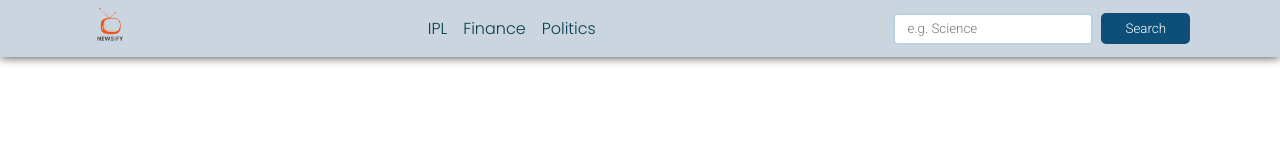
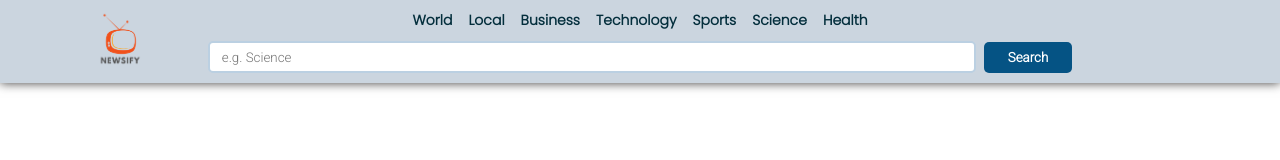
Before and after one commit to Rishi-Kokil/News-Website-Using-API, a plain HTML site: page index.html in a window 1280 px wide. Drawn offline with Linux system fonts and the light colour scheme; no server answers.

Commit message:
Completed all functionality and change the UI also added some styles

```diff
--- a/index.html
+++ b/index.html
@@ -9,20 +9,29 @@
 <body>
 
     <nav>
-        <div class="main-nav container flex">
+        <div class="main-nav container">
             <a href="#" class="company-logo">
                 <img src="./assets/NewsLogo.png" alt="company logo">
             </a>
+            <div class="panel flex">
                 <div class="nav-links">
                     <ul class="flex">
-                    <li class="hover-links nav-item">IPL</li>
-                    <li class="hover-links nav-item">Finance</li>
-                    <li class="hover-links nav-item">Politics</li>
+                        <li class="hover-links nav-item" id="World" onclick="Buttonclick('World')">World</li>
+                        <li class="hover-links nav-item" id="Local" onclick="Buttonclick('Local')">Local</li>
+                        <li class="hover-links nav-item" id="Business" onclick="Buttonclick('Business')">Business</li>
+                        <li class="hover-links nav-item" id="Technology" onclick="Buttonclick('Technology')">Technology</li>
+                        <li class="hover-links nav-item" id="Sports" onclick="Buttonclick('Sports')">Sports</li>
+                        <li class="hover-links nav-item" id="Science" onclick="Buttonclick('Science')">Science</li>
+                        <li class="hover-links nav-item" id="Health" onclick="Buttonclick('Health')">Health</li>
                     </ul>
                 </div>
                 <div class="search-bar flex">
                     <input type="text" class="news-input" placeholder="e.g. Science">
                     <button class="search-button">Search</button>
+                </div>
+            </div>
+            <div class="weather">
+
             </div>
         </div>
     </nav>
--- a/index.js
+++ b/index.js
@@ -56,3 +56,29 @@ function fillDataInCards(cardClone , element){
     })
 
 }
+
+const searchBtn = document.querySelector(".search-button");
+searchBtn.addEventListener("click" , ()=>{
+    let inputQuery = document.querySelector(".news-input").value;
+    if(inputQuery != ""){
+        fetchNews(inputQuery);
+    }
+})
+let currentActive = -1;
+
+function Buttonclick(query){
+    fetchNews(query);
+    if(currentActive == -1){
+        document.getElementById(query).classList.add("active")
+        currentActive = query;
+    }
+    else{
+        document.getElementById(currentActive).classList.remove("active");
+        currentActive = query;
+        document.getElementById(query).classList.add("active")
+    }
+}
+const alink = document.querySelector(".company-logo")
+alink.onclick = ()=>{
+    fetchNews("India");
+}
--- a/style.css
+++ b/style.css
@@ -8,11 +8,11 @@ font-family: 'Roboto', sans-serif; */
     box-sizing: border-box;
 }
 :root{
-    --primary-text-color : #083e51;
+    --primary-text-color : #032e3c;
     --secondary-text-color : #0072b2;
     --primary-background-color : #ffffff;
     --secondary-background-color :  #cbd5df;
-    --primary-accent-color : #0c5079;
+    --primary-accent-color : #055384;
     --secondary-accent-color : #466690;
     --tertiary-accent-color : #cbd5df;
 }
@@ -43,18 +43,24 @@ nav{
     z-index: 99; /*So that it stays above all items*/
 }
 .company-logo img{
-    width: 40px;
+    display: block;
+    width: 60px;
     height: auto;
 }
 
 .main-nav{
-    justify-content: space-between;
-    /* padding: 8px 0px; */
-    padding-block: 5px; /* no need to specify 0px as in the above case*/
-
+    display: grid;
+    grid-template-columns: 1fr 10fr 1fr;
+    gap: 5px;
+    padding: 10px 0px;
 }
 .nav-links ul{
     gap: 16px;
+}
+
+.nav-links ul li{
+    font-size: 14px;
+    font-weight: bolder;
 }
 .search-bar{
     gap: 16px;
@@ -65,7 +71,7 @@ nav{
 }
 
 .news-input{
-    width: 200px;
+    width: 60vw;
     height: 100%;
     padding-inline: 12px;
     border-radius: 5px;
@@ -75,6 +81,7 @@ nav{
 
 
 .search-button{
+    font-weight: bold;
     background-color: var(--primary-accent-color);
     color: var(--primary-background-color);
     padding: 8px 24px;
@@ -112,7 +119,7 @@ nav{
 
 main{
     padding-block: 20px;
-    margin-top: 60px;
+    margin-top: 80px;
 }
 .cards-container{
     justify-content: space-between;
@@ -123,7 +130,7 @@ main{
 .card{
     width: 360px;
     min-height: 400px;
-    box-shadow: 0px 0px 5px var(--secondary-background-color`);
+    box-shadow: 0px 0px 10px var(--tertiary-accent-color);
     border-radius: 5px;
     overflow: hidden;
     cursor: pointer;
@@ -146,3 +153,14 @@ main{
 .news-source{
     margin-block: 12px;
 }
+
+.panel{
+    flex-direction: column;
+    width: 100%;
+    align-items: center;
+    gap: 10px;
+}
+
+.active{
+    color: var(--secondary-accent-color);
+}
```
Lines whose indentation alone changed are shown as unchanged.
